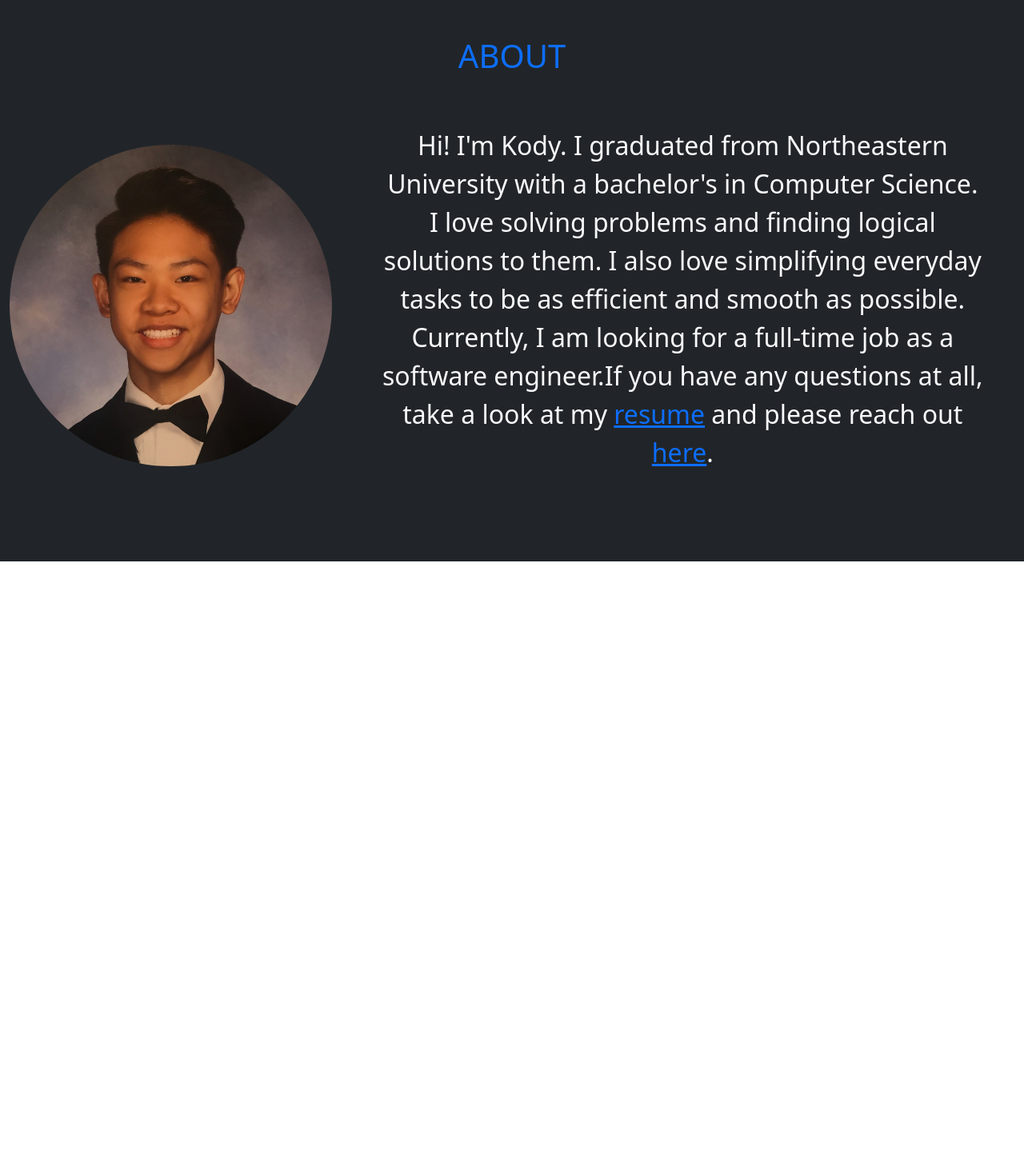
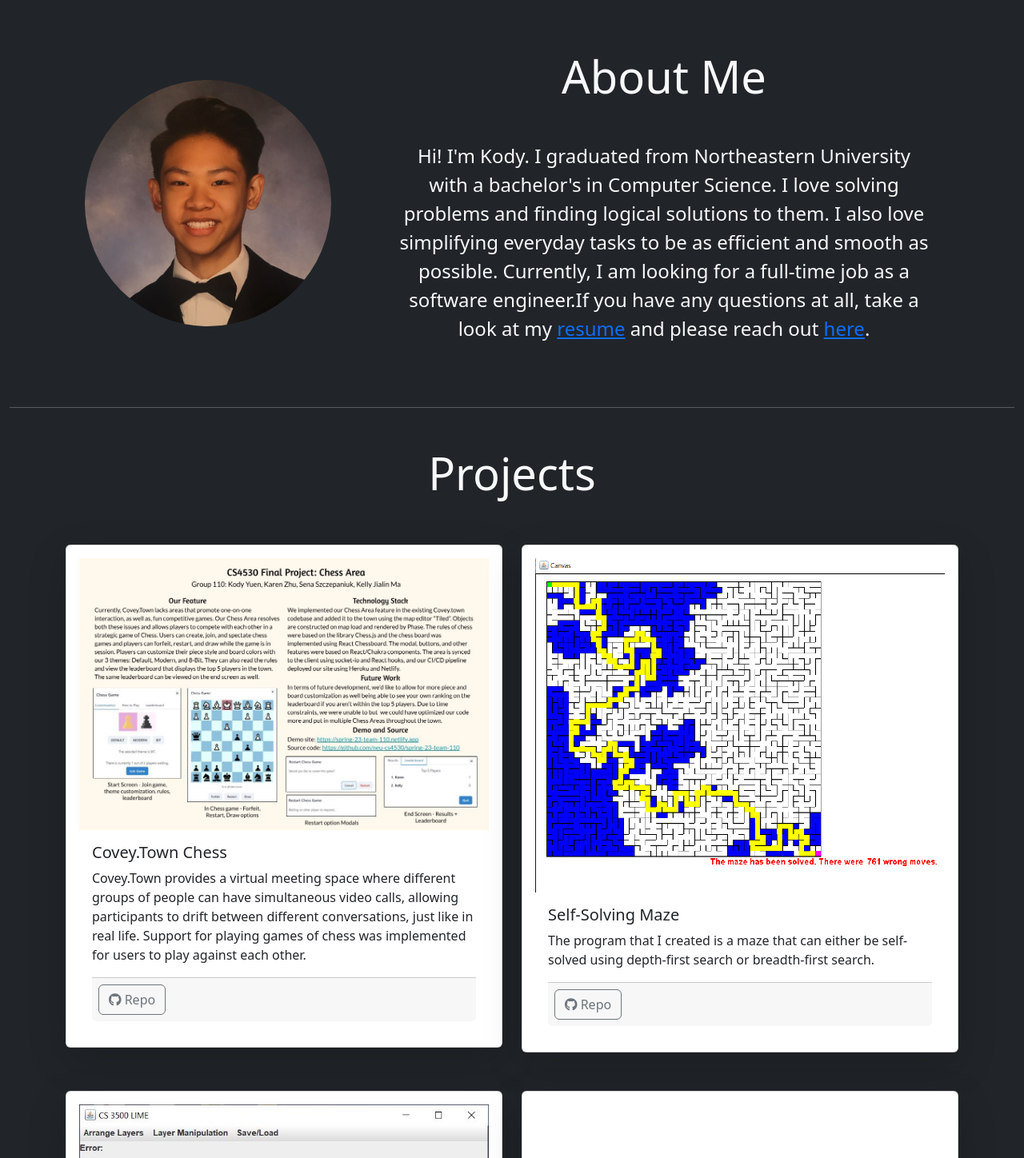
Before and after one commit to kodyyuen/website, a React (Create React App) app: page / in a window 1280 px wide. Shown: the part 802-2250 px from the top of the page at 80% size. Before the commit the page ends 1504 px from the top, so only its background shows below. Built offline with nearby package versions, Linux system fonts and the light colour scheme.

Commit message:
added remaining components

```diff
--- a/public/index.html
+++ b/public/index.html
@@ -24,7 +24,7 @@
       work correctly both with client-side routing and a non-root public URL.
       Learn how to configure a non-root public URL by running `npm run build`.
     -->
-    <title>React App</title>
+    <title>Kody Yuen</title>
   </head>
   <body>
     <noscript>You need to enable JavaScript to run this app.</noscript>
--- a/src/App.js
+++ b/src/App.js
@@ -1,4 +1,3 @@
-import { Container } from 'react-bootstrap';
 import './App.css';
 import Home from './components/home';
 import Navigation from './components/navigation';
@@ -8,6 +7,8 @@ import { library } from '@fortawesome/fontawesome-svg-core';
 import { fab } from '@fortawesome/free-brands-svg-icons';
 import { fas } from '@fortawesome/free-solid-svg-icons';
 import Projects from './components/projects';
+import Contact from './components/contact';
+import Footer from './components/footer';
 
 function App() {
   return (
@@ -16,6 +17,8 @@ function App() {
       <Home/>
       <About/>
       <Projects/>
+      <Contact/>
+      <Footer/>
     </>
   );
 }
--- a/src/components/about.js
+++ b/src/components/about.js
@@ -5,20 +5,19 @@ import resume from "../assets/KodyYuenResume.pdf";
 const About = () => {
   return (
     <>
-      <Container fluid id="about" className="bg-dark text-light py-5">
-        <Row className="text-center mb-2">
-          <h3 className="text-primary fs-1">ABOUT</h3>
-        </Row>
+      <Container fluid id="about" className="bg-dark text-light py-3">
+        <Container className="py-5">
           <Row className="d-flex flex-wrap align-items-center">
-          <Col className="col-4 d-none d-md-block">
-            <Image fluid roundedCircle src={self} alt="me" />
+            <Col className="col-4 d-none d-lg-block">
+              <Image fluid roundedCircle className="p-4" src={self} alt="me" />
             </Col>
-          <Col className="text-center d-block d-lg-none p-4 fs-4">
+            <Col className="text-center d-block d-lg-none p-3 fs-5">
+              <h3 className="display-2 mb-5">About Me</h3>
               <p>
-              Hi! I'm Kody. I graduated from Northeastern University with a bachelor's in
-              Computer Science. I love solving problems and finding logical
-              solutions to them. I also love simplifying everyday tasks to be as
-              efficient and smooth as possible.
+                Hi! I'm Kody. I graduated from Northeastern University with a
+                bachelor's in Computer Science. I love solving problems and
+                finding logical solutions to them. I also love simplifying
+                everyday tasks to be as efficient and smooth as possible.
                 Currently, I am looking for a full-time job as a software
                 engineer.
                 {`If you have any questions at all, take a look at my `}
@@ -29,12 +28,13 @@ const About = () => {
                 <a href="#contact">here</a>.
               </p>
             </Col>
-          <Col className="text-center d-none d-lg-block p-5 fs-2">
+            <Col className="text-center d-none d-lg-block px-5 fs-4">
+              <h3 className="display-4 mb-5">About Me</h3>
               <p>
-              Hi! I'm Kody. I graduated from Northeastern University with a bachelor's in
-              Computer Science. I love solving problems and finding logical
-              solutions to them. I also love simplifying everyday tasks to be as
-              efficient and smooth as possible.
+                Hi! I'm Kody. I graduated from Northeastern University with a
+                bachelor's in Computer Science. I love solving problems and
+                finding logical solutions to them. I also love simplifying
+                everyday tasks to be as efficient and smooth as possible.
                 Currently, I am looking for a full-time job as a software
                 engineer.
                 {`If you have any questions at all, take a look at my `}
@@ -47,6 +47,8 @@ const About = () => {
             </Col>
           </Row>
         </Container>
+        <hr/>
+      </Container>
     </>
   );
 };
--- /dev/null
+++ b/src/components/contact.js
@@ -0,0 +1,29 @@
+import { Container, Row } from "react-bootstrap";
+import resume from "../assets/KodyYuenResume.pdf";
+import SocialIcons from "./social-icons";
+
+const Contact = () => {
+  return (
+    <>
+      <Container fluid id="contact" className="bg-dark text-light text-center fs-5 py-3">
+        <Row>
+          <h3 className="display-3 mb-5">Let's connect!</h3>
+        </Row>
+        <Row className="px-5">
+          <p>
+            If you'd like to reach out for any reason at all, I'd love to get in
+            contact! You can take a look at {`my `}
+            <a href={resume} target="_blank" rel="noreferrer">
+              resume
+            </a>{" "}
+            and connect with me through any of the links below.
+          </p>
+        </Row>
+        <SocialIcons />
+        <hr/>
+      </Container>
+    </>
+  );
+};
+
+export default Contact;
--- /dev/null
+++ b/src/components/footer.js
@@ -0,0 +1,15 @@
+import { FontAwesomeIcon } from "@fortawesome/react-fontawesome";
+import { Badge, Container } from "react-bootstrap";
+
+const Footer = () => {
+  return (
+    <Container fluid className="bg-dark text-light text-center fs-5 pt-4 pb-5">
+      {`Made by `}
+      <Badge>Kody Yuen</Badge>
+      {` with `}
+      <FontAwesomeIcon icon="fab fa-react"></FontAwesomeIcon>
+    </Container>
+  );
+};
+
+export default Footer;
--- /dev/null
+++ b/src/components/project-card.js
@@ -0,0 +1,51 @@
+import { Col, Card, Image } from "react-bootstrap";
+import { FontAwesomeIcon } from "@fortawesome/react-fontawesome";
+
+const ProjectCard = ({ value }) => {
+  const { title, description, repoURL, image } = value;
+  const imageStyle = {
+    width: "100%",
+    height: "100%",
+    objectFit: "cover",
+  };
+
+  return (
+    <>
+      <Col>
+        <Card className="card shadow-lg p-3 mb-5 bg-white text-dark rounded d-flex flex-wrap align-items-center">
+          <Image src={image} style={imageStyle} />
+          <Card.Body>
+            <Card.Title as="h5">{title}</Card.Title>
+            <Card.Text>{description}</Card.Text>
+            <Card.Footer className="px-0">
+              <CardButtons svn_url={repoURL} />
+            </Card.Footer>
+          </Card.Body>
+        </Card>
+      </Col>
+    </>
+  );
+};
+
+const CardButtons = ({ repoURL }) => {
+  return (
+    // <div className="d-grid gap-2 d-md-block">
+    //   <a
+    //     href={repoURL}
+    //     target=" _blank"
+    //     className="btn btn-outline-secondary mx-2"
+    //   >
+    //     <FontAwesomeIcon icon="fab fa-github" /> Repo
+    //   </a>
+    // </div>
+    <a
+      href={repoURL}
+      target=" _blank"
+      className="btn btn-outline-secondary mx-2"
+    >
+      <FontAwesomeIcon icon="fab fa-github" /> Repo
+    </a>
+  );
+};
+
+export default ProjectCard;
--- a/src/components/projects.js
+++ b/src/components/projects.js
@@ -1,8 +1,61 @@
+import { Container, Row } from "react-bootstrap";
+import ProjectCard from "./project-card";
+import chess from "../assets/img/covey-town-chess.jpg";
+import photoshop from "../assets/img/photoshop.JPG";
+import maze from "../assets/img/maze.png";
+import discord from "../assets/img/discord.png";
+
 const Projects = () => {
-    return (
-        <>
-        </>
-    )
-}
+  const projectsArray = [
+    {
+      title: "Covey.Town Chess",
+      description: "Covey.Town provides a virtual meeting space where different groups of people can have simultaneous video calls, allowing participants to drift between different conversations, just like in real life. Support for playing games of chess was implemented for users to play against each other.",
+      repoURL: "https://github.com/kodyyuen/covey-town-chess",
+      image: chess,
+    },
+    {
+      title: "Self-Solving Maze",
+      description:
+        "The program that I created is a maze that can either be self-solved using depth-first search or breadth-first search.",
+      repoURL: "https://github.com/kodyyuen/self-solving-maze",
+      image: maze,
+    },
+    {
+      title: "Photoshop Recreation",
+      description:
+        "This project was an attempt at a recreation of photoshop. The program included some of photoshop's features such as applying filters (blurring and sharpening) and transformations (greyscale and sepia) to images, downscaling images, and saving and loading images.",
+      repoURL: "https://github.com/kodyyuen/photoshop-recreation",
+      image: photoshop,
+    },
+    {
+      title: "Discord Bot",
+      description:
+        "A Discord bot that utilizes REST APIs to provide several commands such as a currency converter between cryptocurrency and fiat, and stock commands which take in the ticker and can return the current stock price, current news of the company, or a summary of the company.",
+      repoURL: "https://github.com/kodyyuen/discord-bot",
+      image: discord,
+    },
+  ];
+  return (
+    <>
+      <Container fluid id="projects" className="bg-dark text-light m-0 py-3">
+        <Row>
+          <h2 className="display-4 pb-5 text-center">Projects</h2>
+        </Row>
+        <Container>
+          <Row className="row-cols-1 row-cols-md-2">
+            {projectsArray.map((project, index) => (
+              <ProjectCard
+                key={`project-card-${index}`}
+                id={`project-card-${index}`}
+                value={project}
+              />
+            ))}
+          </Row>
+        </Container>
+        <hr/>
+      </Container>
+    </>
+  );
+};
 
 export default Projects;
--- /dev/null
+++ b/src/components/social-icons.js
@@ -0,0 +1,43 @@
+import { FontAwesomeIcon } from "@fortawesome/react-fontawesome";
+import { Container } from "react-bootstrap";
+
+const icons = [
+  {
+    image: "fas fa-envelope",
+    url: "mailto:work@kodyyuen.dev",
+  },
+  {
+    image: "fab fa-github",
+    url: "https://github.com/kodyyuen",
+  },
+  {
+    image: "fab fa-linkedin",
+    url: "https://www.linkedin.com/in/kodyyuen/",
+  },
+];
+
+const iconSize = "3x";
+
+const SocialIcons = () => {
+  return (
+    <Container className="p-3">
+      {icons.map((icon, idx) => (
+        <a
+          href={icon.url}
+          target="_blank"
+          rel="noreferrer"
+          key={`social-icon-${idx}`}
+          className="text-light"
+        >
+          <FontAwesomeIcon
+            icon={`${icon.image}`}
+            size={`${iconSize}`}
+            className="m-3"
+          />
+        </a>
+      ))}
+    </Container>
+  );
+};
+
+export default SocialIcons;
```
Also changed, not shown: src/components/home.js (+19 -35 lines). Lines whose indentation alone changed are shown as unchanged.
